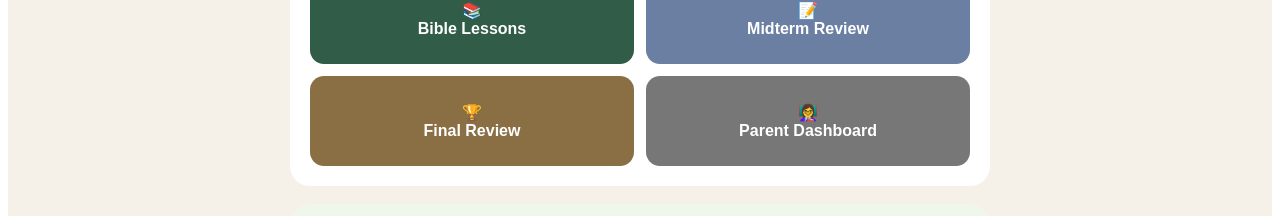
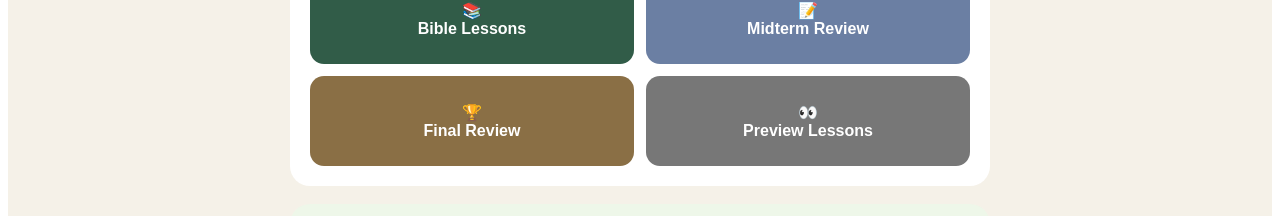
Before and after one commit to ahamilton1210ah-maker/faith-foundations-mm-adventure, a Next.js app: page /app in a window 1280 px wide. Shown: the part 1025-1241 px from the top of the page. Built offline with nearby package versions, Linux system fonts and the light colour scheme.

Commit message:
Improve parent lesson preview

```diff
--- a/app/app/page.js
+++ b/app/app/page.js
@@ -230,13 +230,13 @@ export default function Home() {
 
            <button
   onClick={() => {
-                window.location.href = "/parent";
+    window.location.href = "/Lessons";
   }}
   style={buttonStyle("#777")}
 >
-              👩‍🏫
+  👀
   <br />
-              Parent Dashboard
+  Preview Lessons
 </button>
           </div>
         </section>
```
Lines whose indentation alone changed are shown as unchanged.
